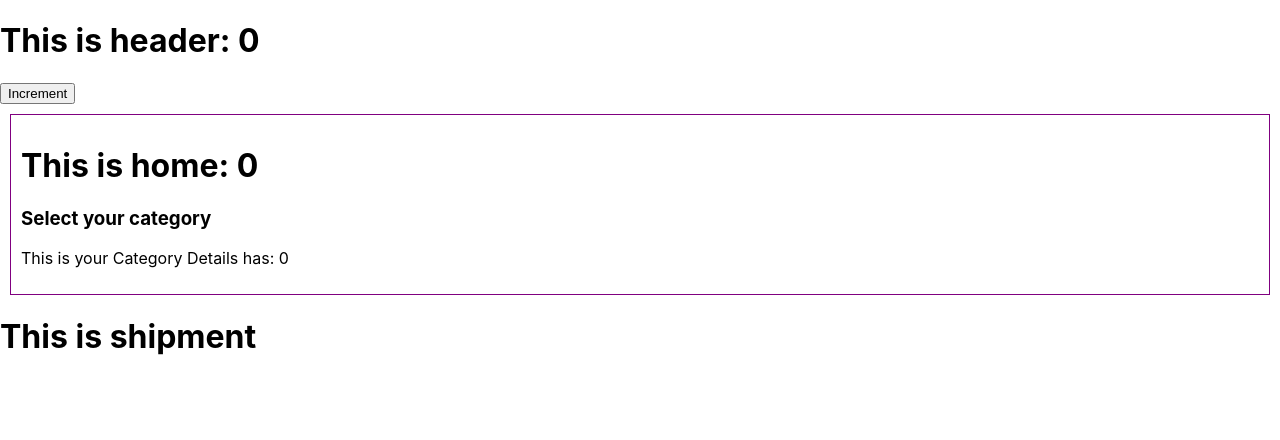
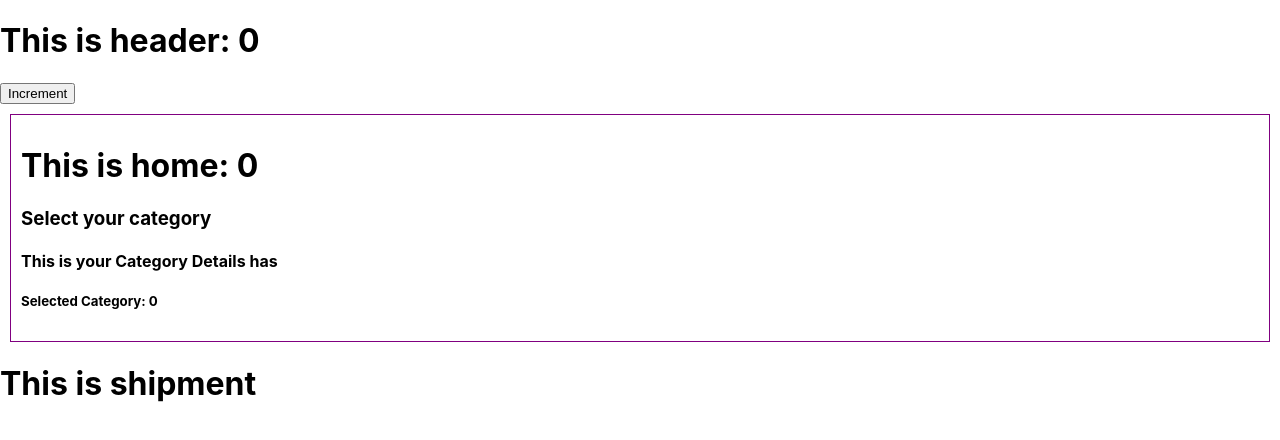
Before and after one commit to Hasib787/my-scss-react, a React (Create React App) app: page / in a window 1280 px wide. Shown: the top 440 px of the page. Built offline with nearby package versions, Linux system fonts and the light colour scheme.

Commit message:
use context api to send dynamic date

```diff
--- a/src/App.js
+++ b/src/App.js
@@ -1,20 +1,22 @@
-import { useState } from 'react';
+import { createContext, useState } from 'react';
 import './App.css';
 import Header from './components/Header/Header';
 import Home from './components/Home/Home';
 import Shipment from './components/Shipment/Shipment';
+
+export const CategoryContext = createContext();
 
 function App() {
 
   const [count, setCount] = useState(0);
 
   return (
-    <div >
+    <CategoryContext.Provider value = {count}>
       <Header count={count} setCount={setCount}></Header>
-      <Home count={count} setCount={setCount}></Home>
+      <Home></Home>
       <Shipment></Shipment>
 
-    </div>
+    </CategoryContext.Provider>
   );
 }
 
--- a/src/components/Categories/Categories.js
+++ b/src/components/Categories/Categories.js
@@ -1,12 +1,11 @@
 import React from 'react';
 import CategoryDetails from '../CategoryDetails/CategoryDetails';
 
-const Categories = (props) => {
-    const { count } = props;
+const Categories = () => {
     return (
         <div>
             <h3>Select your category</h3>
-            <CategoryDetails count={count}></CategoryDetails>
+            <CategoryDetails></CategoryDetails>
         </div>
     );
 };
--- a/src/components/CategoryDetails/CategoryDetails.js
+++ b/src/components/CategoryDetails/CategoryDetails.js
@@ -1,10 +1,12 @@
-import React from 'react';
+import React, { useContext } from 'react';
+import { CategoryContext } from '../../App';
 
-const CategoryDetails = (props) => {
-    const {count} = props;
+const CategoryDetails = () => {
+    const category = useContext(CategoryContext);
     return (
         <div>
-            <p>This is your Category Details has: {count}</p>
+            <h4>This is your Category Details has</h4>
+            <h5>Selected Category: {category}</h5>
         </div>
     );
 };
--- a/src/components/Home/Home.js
+++ b/src/components/Home/Home.js
@@ -1,12 +1,13 @@
-import React from 'react';
+import React, { useContext } from 'react';
+import { CategoryContext } from '../../App';
 import Categories from '../Categories/Categories';
 
-const Home = (props) => {
-    const {count} = props;
+const Home = () => {
+    const category = useContext(CategoryContext)
     return (
         <div style={{border: '1px solid purple', margin: '10px', padding: '10px'}}>
-            <h1>This is home: {count}</h1>
-            <Categories count={count}></Categories>
+            <h1>This is home: {category}</h1>
+            <Categories></Categories>
         </div>
     );
 };
```
